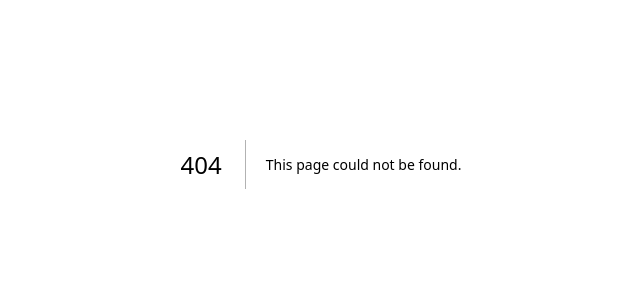
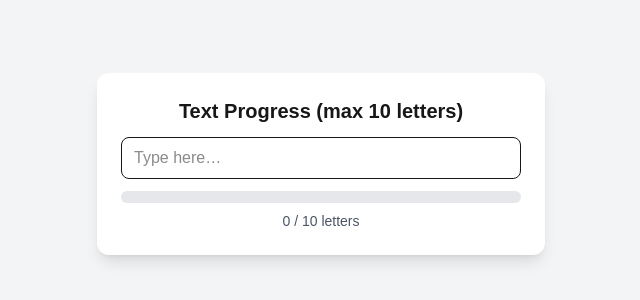
Before and after one commit to Lalitchaudhary01/machine-coding-round-practice, a Next.js app: page /progressbar in a window 1280 px wide. Before the commit this address had no page. Shown: the part 236-536 px from the top of the page, without its empty margins (319-959 px from the left). Built offline with nearby package versions, Linux system fonts and the light colour scheme.

Commit message:
write logic for progress bar

```diff
--- /dev/null
+++ b/app/progressbar/page.tsx
@@ -0,0 +1,41 @@
+"use client";
+import React from "react";
+
+const TextProgress = () => {
+  const [text, setText] = React.useState("");
+
+  const max = 10;
+  const progress = Math.min((text.length / max) * 100, 100); // cap at 100%
+
+  return (
+    <div className="min-h-screen flex items-center justify-center bg-gray-100">
+      <div className="w-full max-w-md bg-white p-6 rounded-xl shadow-lg">
+        <h2 className="text-xl font-semibold mb-3 text-center">
+          Text Progress (max 10 letters)
+        </h2>
+
+        <input
+          type="text"
+          value={text}
+          onChange={(e) => setText(e.target.value.slice(0, max))}
+          className="w-full border rounded-lg px-3 py-2 mb-3"
+          placeholder="Type here…"
+        />
+
+        {/* Progress bar */}
+        <div className="w-full h-3 bg-gray-200 rounded-full overflow-hidden">
+          <div
+            className="h-full bg-blue-500 transition-all duration-300"
+            style={{ width: `${progress}%` }}
+          ></div>
+        </div>
+
+        <p className="text-sm mt-2 text-gray-600 text-center">
+          {text.length} / {max} letters
+        </p>
+      </div>
+    </div>
+  );
+};
+
+export default TextProgress;
```
